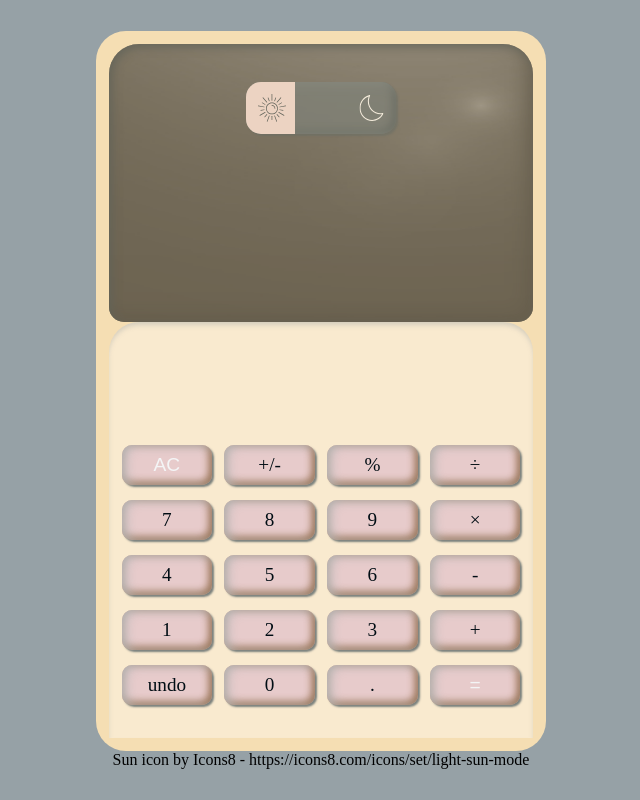
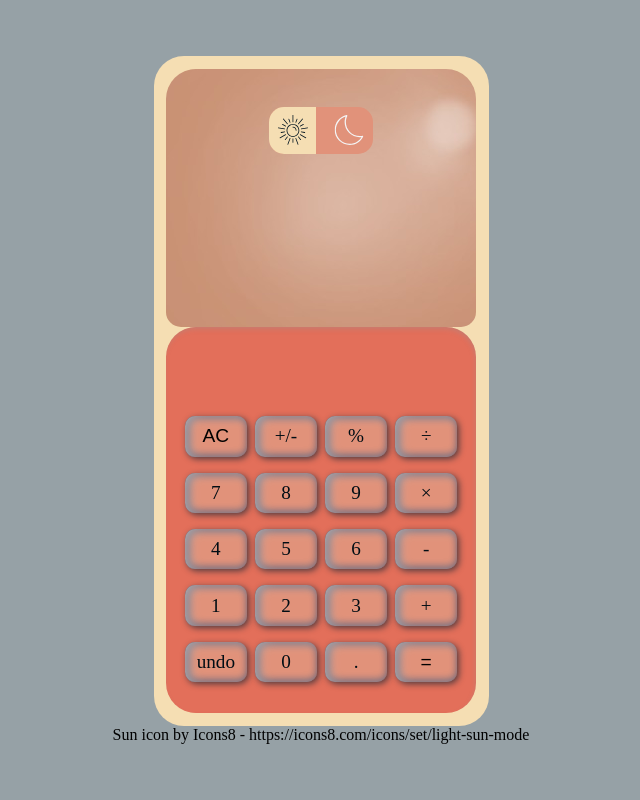
Before and after one commit to rdmadeira/dark-light-calculator, a plain HTML site: page index.html in a window 1280 px wide. Both pictures are taken after a click on the element 589 px from the left and 107 px from the top of the page. Shown: the whole page, without its empty margins (319-959 px from the left). Drawn offline with Linux system fonts and the light colour scheme.

Commit message:
se adiciono display background

```diff
--- a/index.html
+++ b/index.html
@@ -10,17 +10,17 @@
 <body>
     <main class="dark-main">
         <div id="display-div">
-            <div id="switch" class="dark">
+            <div id="switch" class="switch dark">
                 <div class="switch-mode light-mode-switch" id="light-switch-div">
                     <input type="radio" name="switch" id="switch-light" value="light">
                     <label for="switch-light">
-                        <img src="./images/sun-dark.svg" alt="dark sun icon" width="110%">
+                        <img src="./images/sun-dark.svg" alt="dark sun icon" width="30px">
                     </label>
                 </div>
                 <div class="switch-mode dark-mode-switch" id="dark-switch-div">
                     <input type="radio" name="switch" id="switch-dark" value="dark" checked/>
                     <label for="switch-dark">
-                        <img src="./images/moon-light.svg" alt="dark moon icon" width="100%">
+                        <img src="./images/moon-light.svg" alt="dark moon icon" width="30px">
                     </label>
                 </div>
             </div>
--- a/main.js
+++ b/main.js
@@ -6,13 +6,15 @@ window.onload = ()=> {
     const buttons = document.querySelectorAll('.button');
     const operationDisplay = document.getElementById('operation-display');
     const resultDisplay = document.getElementById('result-display');
+    const displayDiv = document.getElementById('display-div');
     darkSwitch.addEventListener('click', darkMode);
     darkMode();
     function lightMode(){
         let checkedInput = document.querySelector('input[type="radio"]:checked');
         if(checkedInput.value == 'dark'){
-            lightSwitch.style.backgroundColor = 'hsl(0deg 37% 85%)';
+            lightSwitch.style.backgroundColor = 'rgb(245 222 179)';
             document.querySelector('#light-switch-div img').setAttribute('src','./images/sun-light.svg');
+            document.querySelector('#switch').setAttribute('class','switch light');
             document.querySelector('#dark-switch-div img').setAttribute('src','./images/moon-dark.svg');
             darkSwitch.removeAttribute('style');
         }
@@ -21,11 +23,13 @@ window.onload = ()=> {
         buttons.forEach( item => item.setAttribute('class','button light'));
         operationDisplay.setAttribute('class','light-font');
         resultDisplay.setAttribute('class', 'light-font');
+        displayDiv.setAttribute('class','display-div-light');
     }
     function darkMode(){
         let checkedInput = document.querySelector('input[type="radio"]');
         if(checkedInput.value == 'light'){
             darkSwitch.style.backgroundColor = 'var(--cadet-grey)';
+            document.querySelector('#switch').setAttribute('class','switch dark');
             document.querySelector('#light-switch-div img').setAttribute('src','./images/sun-dark.svg');
             document.querySelector('#dark-switch-div img').setAttribute('src','./images/moon-light.svg');
             lightSwitch.removeAttribute('style');
@@ -35,6 +39,7 @@ window.onload = ()=> {
         buttons.forEach( item => item.setAttribute('class','button dark'));
         operationDisplay.setAttribute('class','dark-font');
         resultDisplay.setAttribute('class', 'dark-font');
+        displayDiv.removeAttribute('class');
     }
     let operationText = '';
     let operationCopy = '';
--- a/style.css
+++ b/style.css
@@ -27,9 +27,8 @@ body {
     height: 100vh;
 }
 main {
-    width: 90vw;
-    max-width: 450px;
-    height: 90vh;
+    width: 335px;
+    height: 670px;
     /* background-image: url('./images/annie-dark-2.jpg');
     background-size: 100% 100%;
     background-repeat: no-repeat; */
@@ -48,7 +47,7 @@ main.light-main {
     display: flex;
     flex-direction: column;
     justify-content: space-between;
-    padding: 3vw 2vw;
+    padding: 3vw 2vw 2vw;
     background: url('./images/black-screen-2.jpg') no-repeat;
     background-size: 100% 100%;
     opacity: 0.6;
@@ -58,7 +57,12 @@ main.light-main {
     /* align-items: center; */
     box-shadow: inset 3px 3px 10px #00131fc7, inset -7px -8px 18px #070808bf;
 }
-
+.display-div-light {
+    background: url('./images/light-screen-2.jpg') no-repeat !important;
+    color: var(--rich-black-fogra-29-3);
+    box-shadow: unset !important;
+    opacity: 1 !important;
+}
 #switch {
     /* position: absolute; */
     /* z-index: 2; */
@@ -67,13 +71,15 @@ main.light-main {
     width: 40%;
     justify-content: center;
     align-items: center;
-    column-gap: 4vw;
+    column-gap: 10%;
     border-radius: 15px;
     align-self: center;
     overflow: hidden;
+    box-shadow: none;
 }
 .switch-mode {
     padding: 8%;
+    width: 100%;
 }
 input[type="radio"] {
     display: none;
@@ -84,9 +90,9 @@ input[type="radio"] {
     color: var(--cultured);
 }
 .light {
-    background: hsl(0deg 37% 85%);
-    box-shadow: inset 4px 1px 11px hsl(0deg 0% 72%), inset -2px -2px 8px hsl(28deg 54% 33%), 2px 2px 2px #07213185;
-    color: var(--rich-black-fogra-29);
+    background: hsl(14deg 63% 68%);
+    box-shadow: inset 4px 1px 11px hsl(0deg 0% 72%), inset 2px 0px 8px hsl(233deg 80% 14%), 2px 2px 6px #072131a8;
+    color: var(--rich-black-fogra-29) !important;
 }
 .buttons-div {
     display: grid;
@@ -94,22 +100,20 @@ input[type="radio"] {
     grid-row-gap: 6%;
     grid-column-gap: 3%;
     background-position: bottom right;
-    padding: 29% 3% 10%;
+    padding: 29% 6% 10%;
     height: 60%;
-    border-radius: 30px 30px 0 0;
-    box-shadow: inset 0px 4px 5px -1px #8c969b57;
+    border-radius: 30px 30px;
+    box-shadow: inset -1px 3px 5px -1px #8c969b57;
     position: relative;
     top: 0;
 }
 .buttons-div-dark {
-    background: url(./images/annie-dark-2.jpg), hsl(198deg 8% 49% / 59%);
-    background-blend-mode: overlay;
-    background-size: 100% 128%;
+    background: #1a181838;
 }
 .buttons-div-light {
     /* background: url(./images/cream-background.jpg), hsl(0deg 12% 41% / 71%); */
     /* background-blend-mode: overlay; */
-    background: #ffffff5e;
+    background: #e36f5a;
     background-size: 100% 128%;
 }
 .button {
@@ -132,7 +136,7 @@ input[type="radio"] {
     border: none;
     border-radius: 15px;
     font-size: 1em;
-    color: var(--cultured);
+    /* color: var(--cultured); */
 }
 .dark-font {
     color: var(--cultured);
```
Also changed, not shown: images/light-screen-2.jpg (added), images/light-screen-3.jpg (added), images/light-screen.jpg (added).
